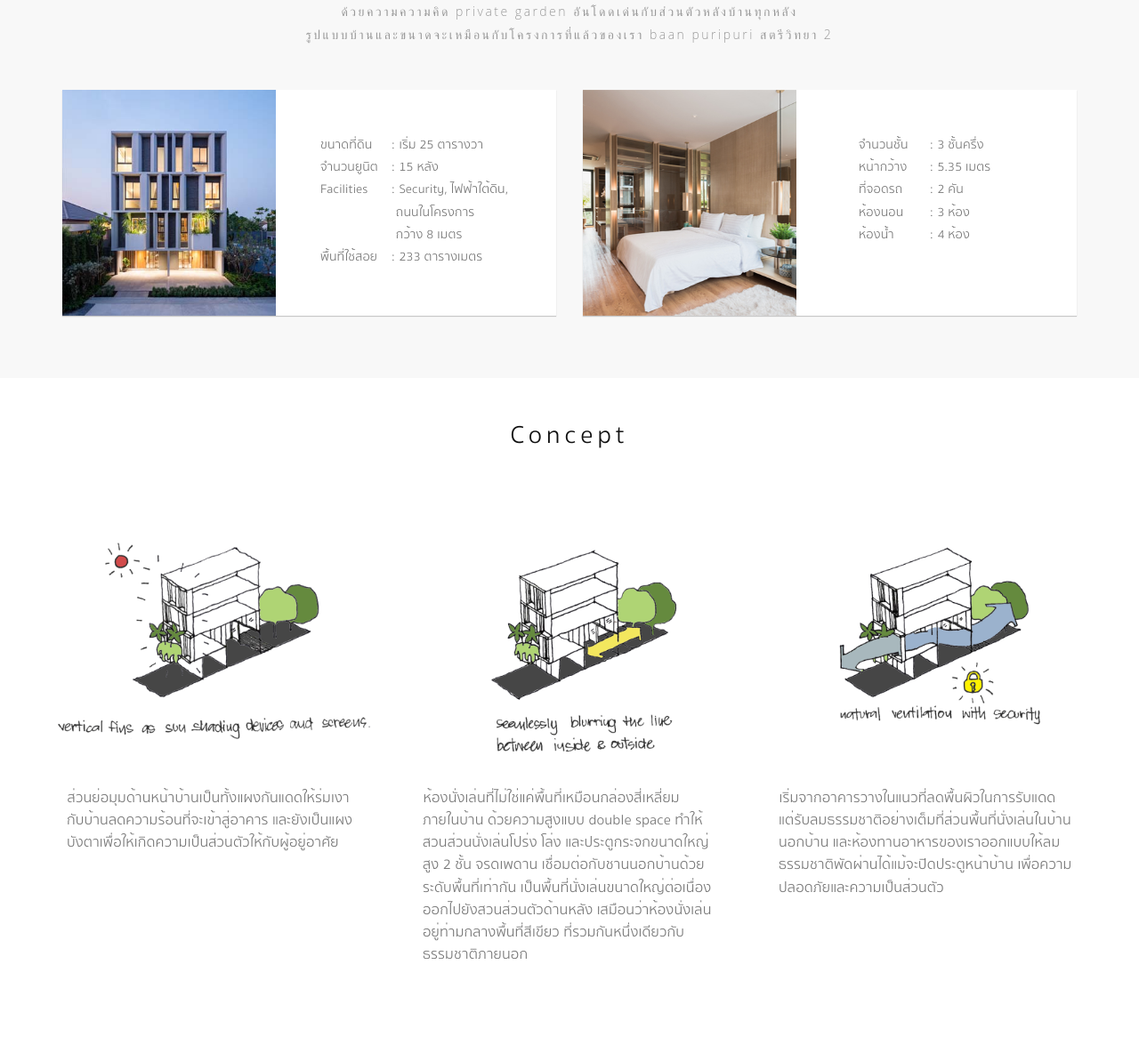
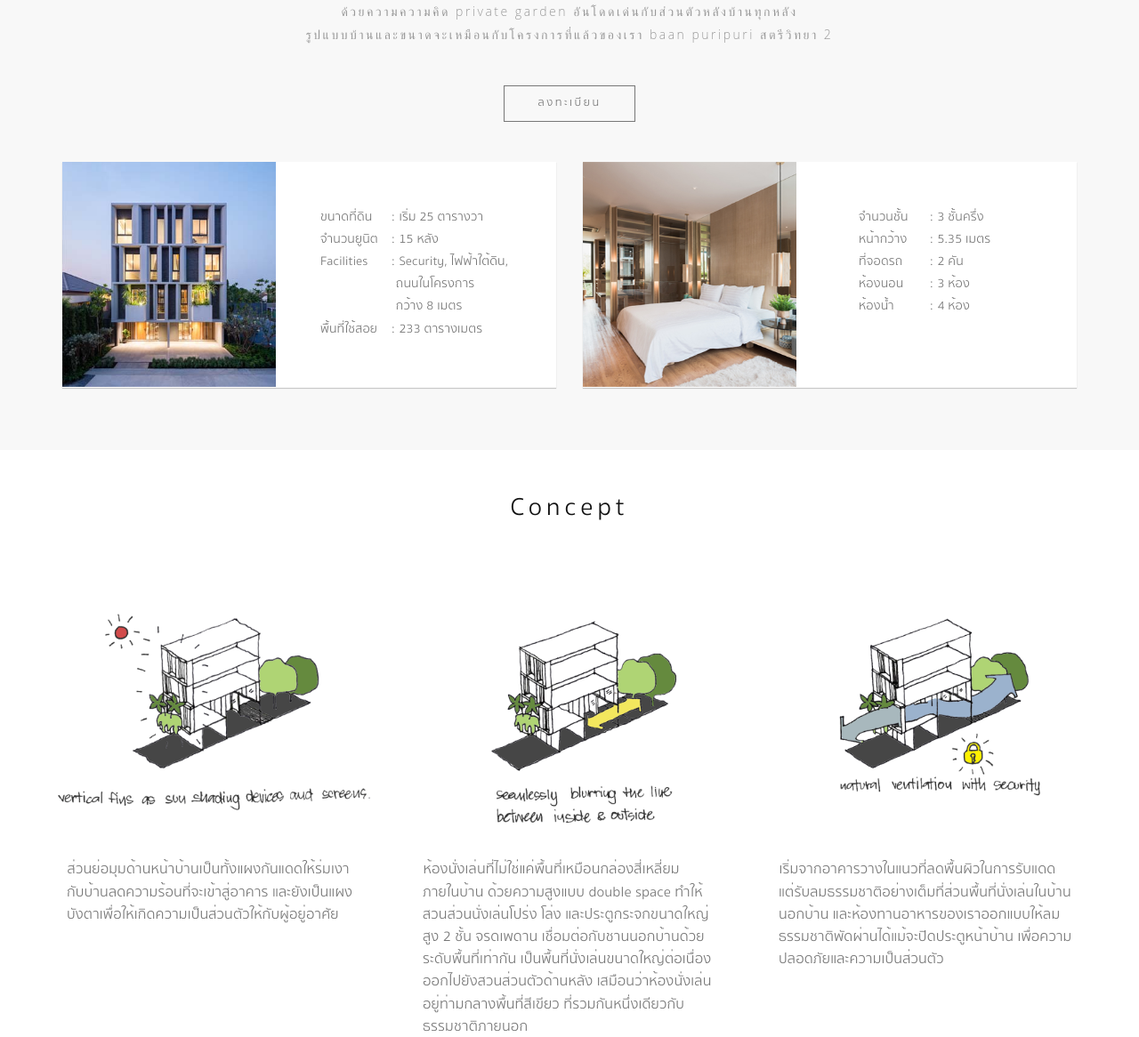
Before and after one commit to siriphonNott/bpp, a CodeIgniter app: page /database/ in a window 1280 px wide. Shown: the part 830-1996 px from the top of the page at 89% size. Run offline with CodeIgniter, Linux system fonts and the light colour scheme; some libraries are stand-ins or nearby versions; grey boxes are pictures that could not be loaded.

Commit message:
Add button register on home page

```diff
--- a/application/modules/home/views/index.php
+++ b/application/modules/home/views/index.php
@@ -128,6 +128,7 @@
                 <br> รูปแบบบ้านและขนาดจะเหมือนกับโครงการที่แล้วของเรา baan puripuri สตรีวิทยา 2
             </span>
             <br>
+            <input onclick="location.href='<?php echo base_url('register')?>';"   type="submit" class="btn-text" value="ลงทะเบียน" style="border: 1px solid; margin:20px 0;">
         </header>
         <div class="row" style="padding-top: 25px;">
             <div class="col-md-6">
```
